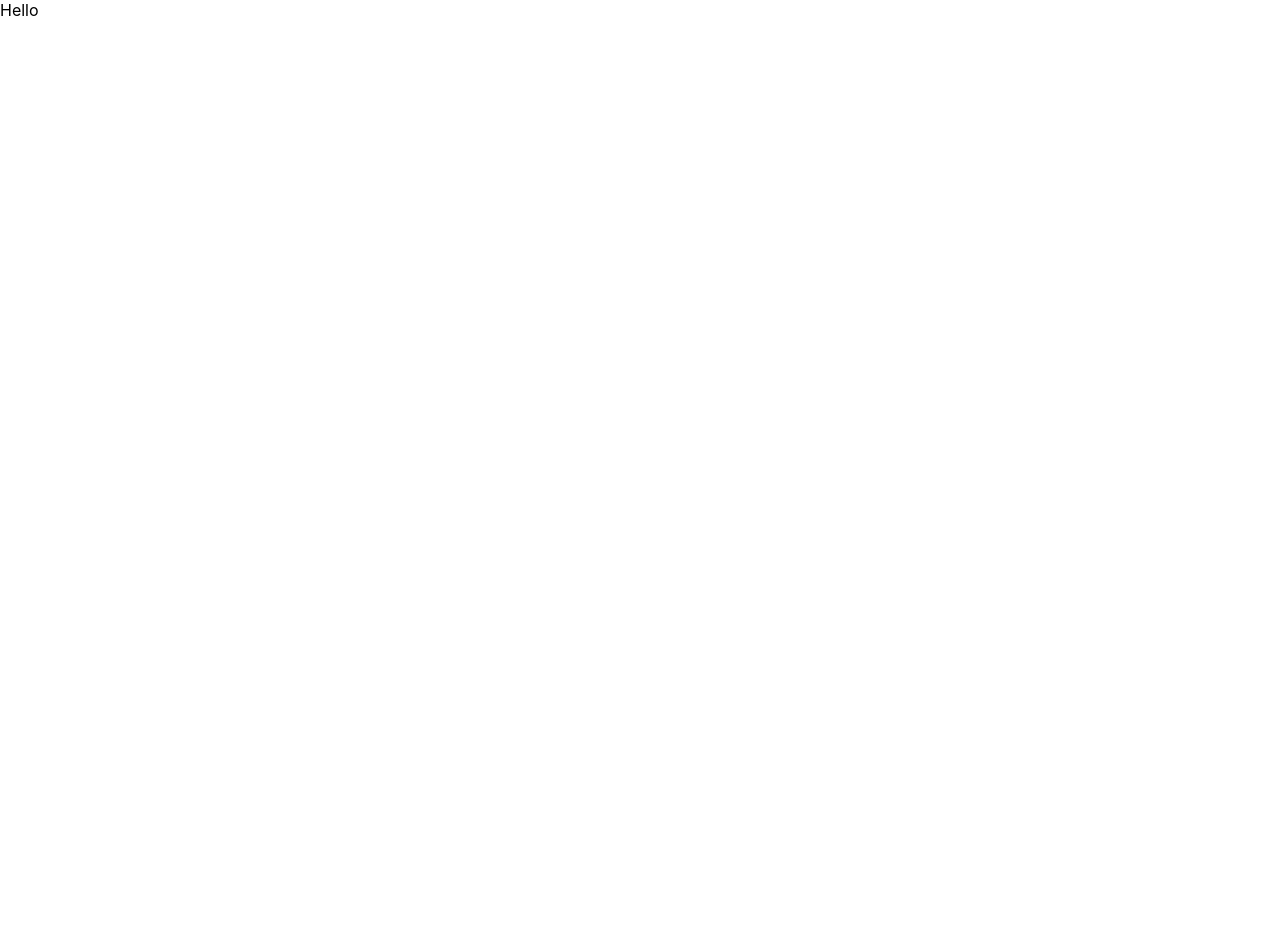
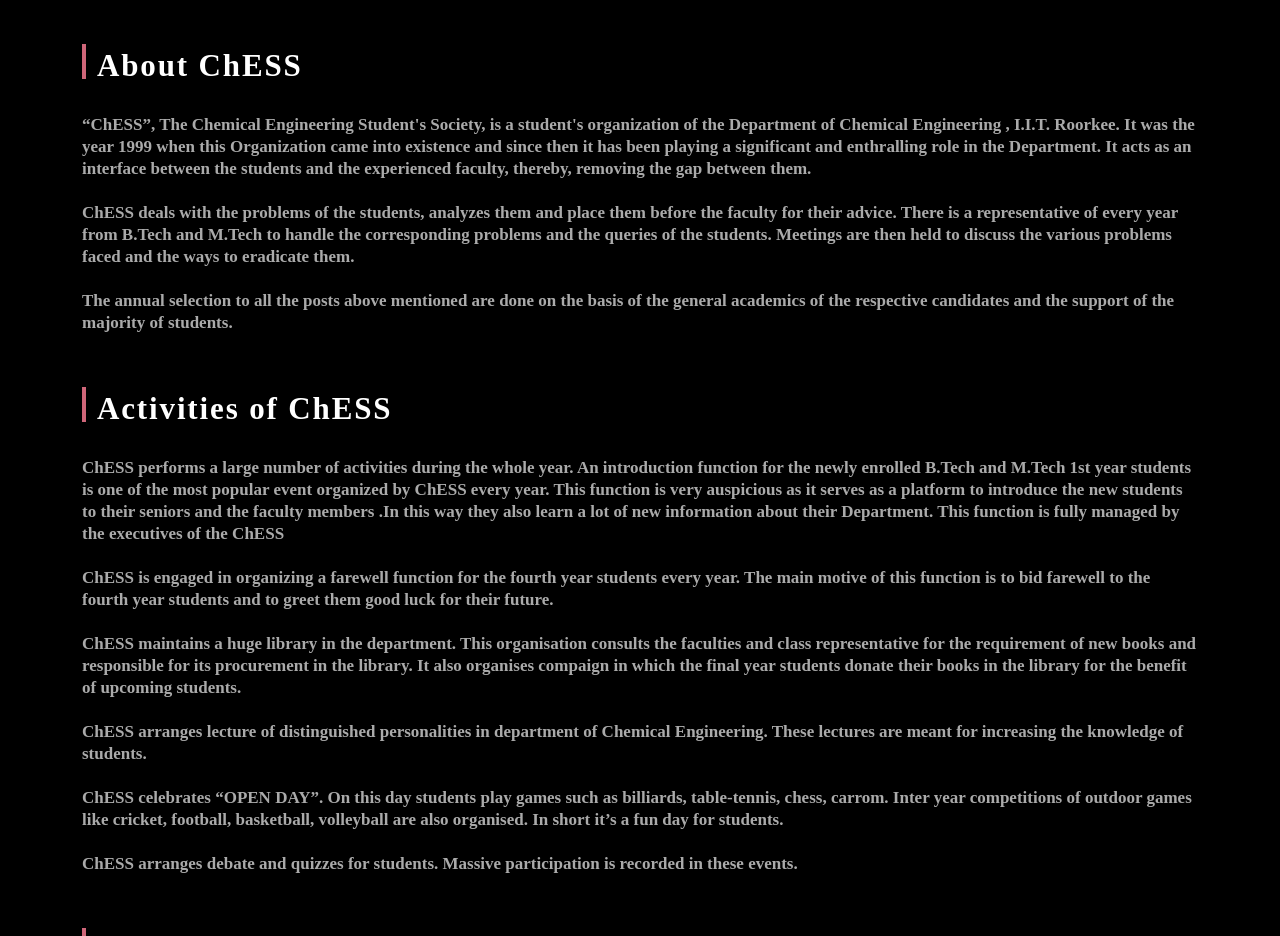
Before and after one commit to chess-webd/frontend-js, a React (Create React App) app: page /aboutchess in a window 1280 px wide. Shown: the top 936 px of the page. Before the commit the page ends 800 px from the top, so only its background shows below. Built offline with nearby package versions, Linux system fonts and the light colour scheme.

Commit message:
About ChESS

```diff
--- a/public/index.html
+++ b/public/index.html
@@ -15,6 +15,12 @@
       user's mobile device or desktop. See https://developers.google.com/web/fundamentals/web-app-manifest/
     -->
     <link rel="manifest" href="%PUBLIC_URL%/manifest.json" />
+    <link
+      rel="stylesheet"
+      href="https://cdn.jsdelivr.net/npm/bootstrap@5.0.2/dist/css/bootstrap.min.css"
+      integrity="sha384-EVSTQN3/azprG1Anm3QDgpJLIm9Nao0Yz1ztcQTwFspd3yD65VohhpuuCOmLASjC"
+      crossorigin="anonymous"
+    />
     <!--
       Notice the use of %PUBLIC_URL% in the tags above.
       It will be replaced with the URL of the `public` folder during the build.
--- a/src/Components/About.js
+++ b/src/Components/About.js
@@ -1,9 +1,105 @@
 import React from 'react'
+import '../Styles/About.css'
 
 export const About = () => {
     return (
         <div className="about__chess">
-            Hello
+            <div className="container">
+                <div className="about__description">
+                    <div className="about__heading">
+                        <svg className="preceding__line" width="4" height="35" viewBox="0 0 4 35" fill="none" xmlns="http://www.w3.org/2000/svg">
+                            <line x1="2" x2="2" y2="35" stroke="#CF6679" stroke-width="4" />
+                        </svg>
+                        <h1>
+                            About ChESS
+                        </h1>
+                    </div>
+                    <div className="description">
+                        “ChESS”, The Chemical Engineering Student's Society, is a student's organization of the Department of Chemical Engineering , I.I.T. Roorkee. It was the year 1999 when this Organization came into existence and since then it has been playing a significant and enthralling role in the Department. It acts as an interface between the students and the experienced faculty, thereby, removing the gap between them.
+                        <br></br>
+                        <br></br>
+                        ChESS deals with the problems of the students, analyzes them and place them before the faculty for their advice. There is a representative of every year from B.Tech and M.Tech to handle the corresponding problems and the queries of the students. Meetings are then held to discuss the various problems faced and the ways to eradicate them.
+                        <br></br>
+                        <br></br>
+                        The annual selection to all the posts above mentioned are done on the basis of the general academics of the respective candidates and the support of the majority of students.
+                    </div>
+                </div>
+                <div className="about__description">
+                    <div className="about__heading">
+                        <svg className="preceding__line" width="4" height="35" viewBox="0 0 4 35" fill="none" xmlns="http://www.w3.org/2000/svg">
+                            <line x1="2" x2="2" y2="35" stroke="#CF6679" stroke-width="4" />
+                        </svg>
+                        <h1>
+                            Activities of ChESS
+                        </h1>
+                    </div>
+                    <div className="description">
+                        ChESS performs a large number of activities during the whole year. An introduction function for the newly enrolled B.Tech and M.Tech 1st year students is one of the most popular event organized by ChESS every year. This function is very auspicious as it serves as a platform to introduce the new students to their seniors and the faculty members .In this way they also learn a lot of new information about their Department. This function is fully managed by the executives of the ChESS
+                        <br></br>
+                        <br></br>
+                        ChESS is engaged in organizing a farewell function for the fourth year students every year. The main motive of this function is to bid farewell to the fourth year students and to greet them good luck for their future.
+                        <br></br>
+                        <br></br>
+                        ChESS maintains a huge library in the department. This organisation consults the faculties and class representative for the requirement of new books and responsible for its procurement in the library. It also organises compaign in which the final year students donate their books in the library for the benefit of upcoming students.
+                        <br></br>
+                        <br></br>
+                        ChESS arranges lecture of distinguished personalities in department of Chemical Engineering. These lectures are meant for increasing the knowledge of students.
+                        <br></br>
+                        <br></br>
+                        ChESS celebrates “OPEN DAY”. On this day students play games such as billiards, table-tennis, chess, carrom. Inter year competitions of outdoor games like cricket, football, basketball, volleyball are also organised. In short it’s a fun day for students.
+                        <br></br>
+                        <br></br>
+                        ChESS arranges debate and quizzes for students. Massive participation is recorded in these events.
+                    </div>
+                </div>
+                <div className="about__description">
+                    <div className="about__heading">
+                        <svg className="preceding__line" width="4" height="35" viewBox="0 0 4 35" fill="none" xmlns="http://www.w3.org/2000/svg">
+                            <line x1="2" x2="2" y2="35" stroke="#CF6679" stroke-width="4" />
+                        </svg>
+                        <h1>
+                            Special Activities of ChESS
+                        </h1>
+                    </div>
+                    <div className="description">
+                        “ChESS”, The Chemical Engineering Student's Society, is a student's organization of the Department of Chemical Engineering , I.I.T. Roorkee. It was the year 1999 when this Organization came into existence and since then it has been playing a significant and enthralling role in the Department. It acts as an interface between the students and the experienced faculty, thereby, removing the gap between them.
+                        <br></br>
+                        <br></br>
+                        ChESS deals with the problems of the students, analyzes them and place them before the faculty for their advice. There is a representative of every year from B.Tech and M.Tech to handle the corresponding problems and the queries of the students. Meetings are then held to discuss the various problems faced and the ways to eradicate them.
+                        <br></br>
+                        <br></br>
+                        The annual selection to all the posts above mentioned are done on the basis of the general academics of the respective candidates and the support of the majority of students.
+                    </div>
+                </div>
+                <div className="about__description">
+                    <div className="about__heading">
+                        <svg className="preceding__line" width="4" height="35" viewBox="0 0 4 35" fill="none" xmlns="http://www.w3.org/2000/svg">
+                            <line x1="2" x2="2" y2="35" stroke="#CF6679" stroke-width="4" />
+                        </svg>
+                        <h1>
+                            Activities of ChESS
+                        </h1>
+                    </div>
+                    <div className="description">
+                        ChESS performs a large number of activities during the whole year. An introduction function for the newly enrolled B.Tech and M.Tech 1st year students is one of the most popular event organized by ChESS every year. This function is very auspicious as it serves as a platform to introduce the new students to their seniors and the faculty members .In this way they also learn a lot of new information about their Department. This function is fully managed by the executives of the ChESS
+                        <br></br>
+                        <br></br>
+                        ChESS is engaged in organizing a farewell function for the fourth year students every year. The main motive of this function is to bid farewell to the fourth year students and to greet them good luck for their future.
+                        <br></br>
+                        <br></br>
+                        ChESS maintains a huge library in the department. This organisation consults the faculties and class representative for the requirement of new books and responsible for its procurement in the library. It also organises compaign in which the final year students donate their books in the library for the benefit of upcoming students.
+                        <br></br>
+                        <br></br>
+                        ChESS arranges lecture of distinguished personalities in department of Chemical Engineering. These lectures are meant for increasing the knowledge of students.
+                        <br></br>
+                        <br></br>
+                        ChESS celebrates “OPEN DAY”. On this day students play games such as billiards, table-tennis, chess, carrom. Inter year competitions of outdoor games like cricket, football, basketball, volleyball are also organised. In short it’s a fun day for students.
+                        <br></br>
+                        <br></br>
+                        ChESS arranges debate and quizzes for students. Massive participation is recorded in these events.
+                    </div>
+                </div>
+            </div>
         </div>
     )
 }
--- /dev/null
+++ b/src/Styles/About.css
@@ -0,0 +1,40 @@
+.about__chess {
+  background-color: black;
+  color: white;
+  min-height: 100vh;
+  padding: 2.563rem 0 0 0;
+}
+
+.preceding__line {
+  margin: 0.2rem 0.688rem 0 0;
+}
+
+.about__heading {
+  display: flex;
+}
+
+.about__description {
+  padding-bottom: 3.125rem;
+}
+
+.about__heading > h1 {
+  font-family: Saira Condensed;
+  font-style: normal;
+  font-weight: 800;
+  font-size: 31px;
+  line-height: 49px;
+  letter-spacing: 0.06em;
+
+  color: #ffffff;
+}
+
+.description {
+  margin-top: 1rem;
+  font-family: Roboto Mono;
+  font-style: normal;
+  font-weight: bold;
+  font-size: 17px;
+  line-height: 22px;
+
+  color: #aaaaaa;
+}
```
